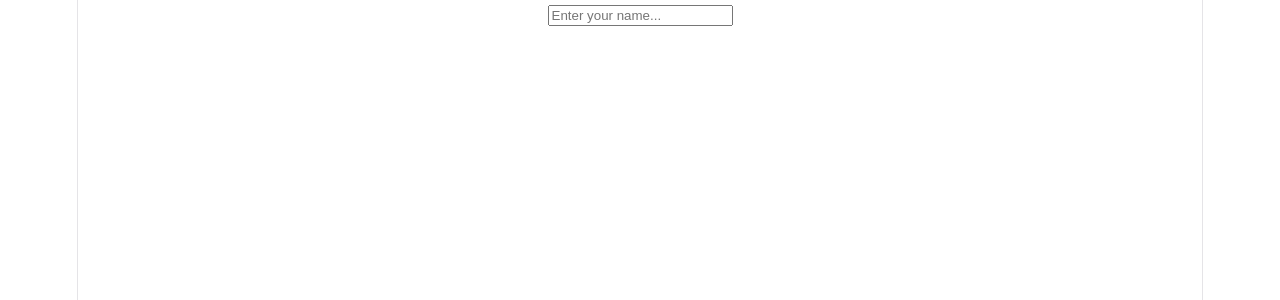
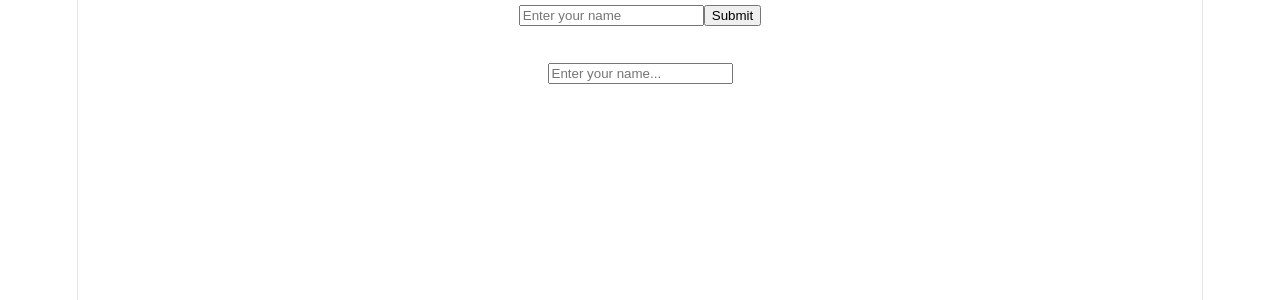
Before and after one commit to Dhathri128/React-Practice, a React (Vite) app in the folder Events/: page / in a window 1280 px wide. Shown: the top 300 px of the page. Built offline with nearby package versions, Linux system fonts and the light colour scheme.

Commit message:
Practiced event onChange

```diff
--- a/Events/src/App.jsx
+++ b/Events/src/App.jsx
@@ -17,7 +17,7 @@ function App() {
     <OnChange/>
     <Change/>
     */}
-
+    <EventSubmit/>
     <OnChange/>
 
     </>
```
